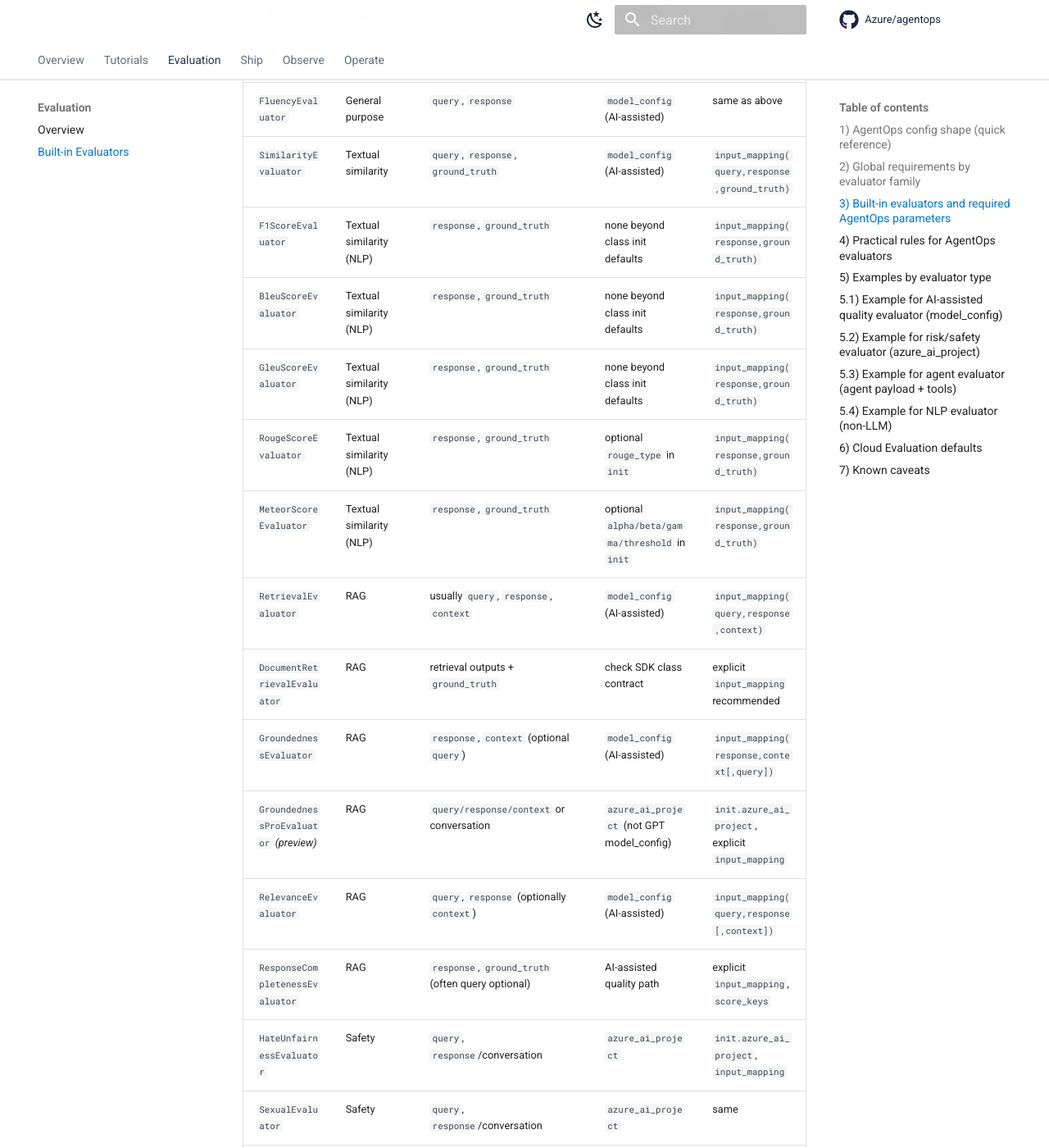
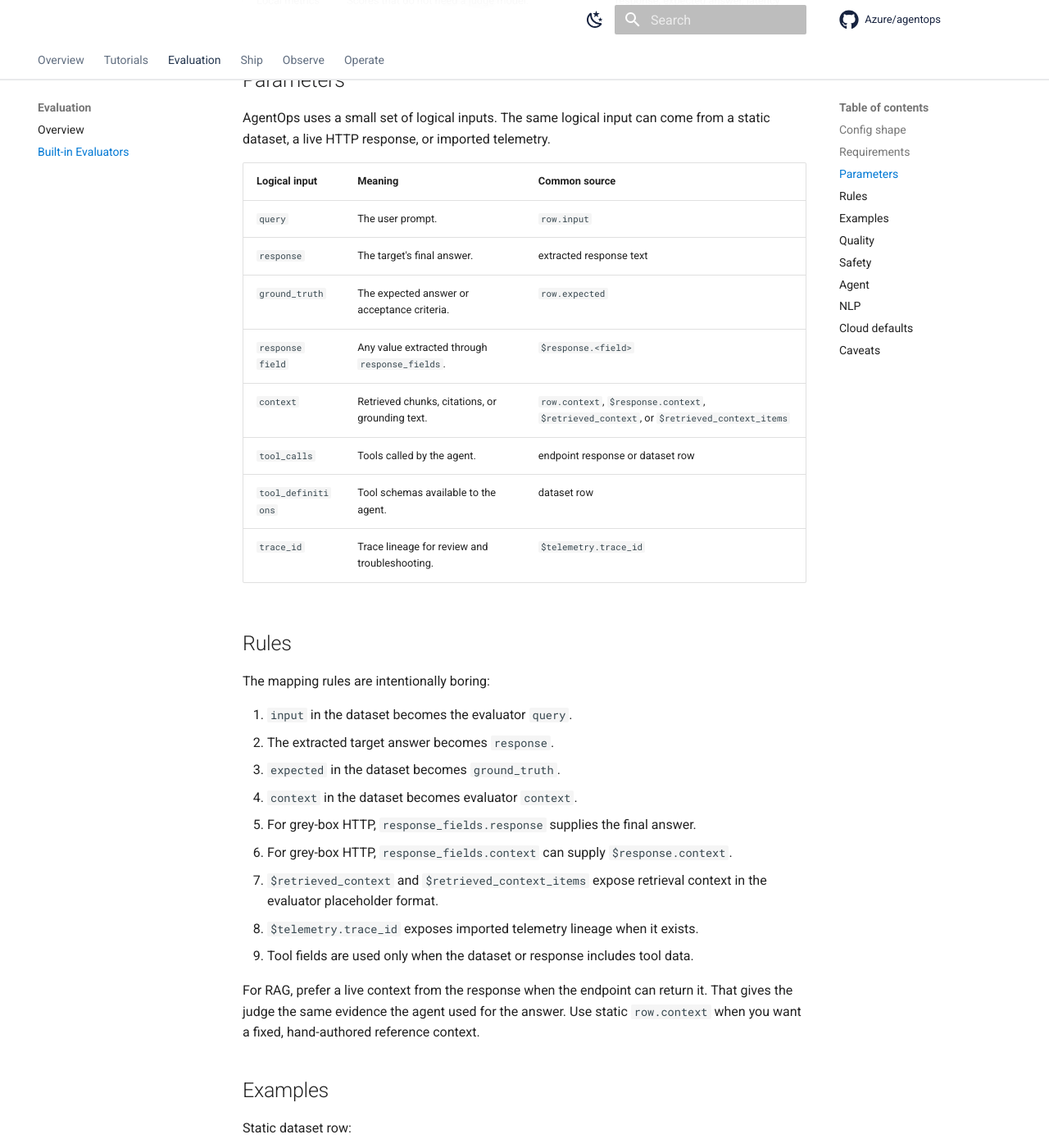
Before and after one commit to Azure/agentops, an MkDocs documentation site: the page built from docs/foundry-evaluation-sdk-built-in-evaluators.md, in a window 1280 px wide and 1400 px high, scrolled down 1369 px. Shown: the whole window at 82% size. Built offline with MkDocs 1.6.1 and Material for MkDocs 9.7.7, drawn with Linux system fonts in a browser that asks for light colours; comment, search, counter and statistics services are not loaded; some of the changed text lies outside the part shown.

Commit message:
Shorten evaluator docs table of contents
Co-authored-by: Copilot <223556219+Copilot@users.noreply.github.com>

````diff
--- a/docs/foundry-evaluation-sdk-built-in-evaluators.md
+++ b/docs/foundry-evaluation-sdk-built-in-evaluators.md
@@ -1,219 +1,210 @@
-# Foundry Evaluation SDK Built-in Evaluators (AgentOps)
+# Foundry Evaluators
 
-This guide maps Microsoft Foundry built-in evaluators to the configuration model used by AgentOps Accelerator.
+This page explains how AgentOps maps Microsoft Foundry Evaluation SDK
+evaluators to the data in `agentops.yaml`, dataset rows, HTTP responses, and
+trace imports.
 
-## 1) AgentOps config shape (quick reference)
+Most users do not need to configure evaluator internals. AgentOps selects common
+evaluators from the target type and dataset shape. Use this page when you need
+to understand what each evaluator receives.
 
-In AgentOps, each evaluator is configured as an entry in the top-level
-`evaluators:` list of `agentops.yaml`:
+## Config shape
+
+The normal config stays small:
+
+```yaml
+version: 1
+agent: "https://support-dev.example.com/chat"
+dataset: .agentops/data/rag-smoke.jsonl
+response_source: agent
+
+protocol: http-json
+request_field: message
+response_fields:
+  response: answer
+  context: context
+
+thresholds:
+  groundedness: ">=3"
+  retrieval: ">=3"
+  coherence: ">=3"
+```
+
+Use `evaluators:` only when you want to override the automatic choice:
 
 ```yaml
 evaluators:
-  - name: SimilarityEvaluator
-    source: foundry
-    enabled: true
-    config:
-      kind: builtin                # builtin | custom
-      class_name: SimilarityEvaluator
-      init:                        # constructor kwargs
-        model_config:
-          azure_endpoint: ${env:AZURE_OPENAI_ENDPOINT}
-          azure_deployment: ${env:AZURE_OPENAI_DEPLOYMENT}
-      input_mapping:               # evaluator call kwargs
-        query: $prompt
-        response: $prediction
-        ground_truth: $expected
-      score_keys:                  # ordered keys to read numeric score
-        - similarity
-        - score
+  - GroundednessEvaluator
+  - RetrievalEvaluator
+  - RelevanceEvaluator
 ```
 
-## 2) Global requirements by evaluator family
+## Requirements
 
-- AI-assisted quality evaluators use a judge model (`model_config`) in Azure OpenAI/OpenAI schema.
-- Risk/safety evaluators and `GroundednessProEvaluator` use `azure_ai_project` instead of GPT deployment in `model_config`.
-- Agent evaluators require agent-style payloads (`query/response` as messages, and often tool metadata).
-- NLP evaluators (`F1`, `BLEU`, `GLEU`, `ROUGE`, `METEOR`) are non-LLM evaluators and usually need `response` + `ground_truth`.
+| Family | What it checks | Common inputs |
+|---|---|---|
+| Quality judges | The answer is coherent, fluent, similar, complete, or relevant. | prompt, response, expected answer |
+| RAG judges | The answer uses retrieved context and the retrieval is useful. | prompt, response, context |
+| Safety judges | The answer avoids harmful or protected content. | prompt, response |
+| Agent judges | Tool use and agent workflow behavior are correct. | prompt, response, tool calls, tool definitions |
+| Local metrics | Scores that do not need a judge model. | response, expected answer, latency |
 
-## 3) Built-in evaluators and required AgentOps parameters
+## Parameters
 
-| Evaluator | Category | Typical required inputs | Backend init requirements | AgentOps `config` minimum |
-|---|---|---|---|---|
-| `CoherenceEvaluator` | General purpose | `query`, `response` | `model_config` (AI-assisted) | `kind: builtin`, `class_name`, `input_mapping(query,response)`, `score_keys` |
-| `FluencyEvaluator` | General purpose | `query`, `response` | `model_config` (AI-assisted) | same as above |
-| `SimilarityEvaluator` | Textual similarity | `query`, `response`, `ground_truth` | `model_config` (AI-assisted) | `input_mapping(query,response,ground_truth)` |
-| `F1ScoreEvaluator` | Textual similarity (NLP) | `response`, `ground_truth` | none beyond class init defaults | `input_mapping(response,ground_truth)` |
-| `BleuScoreEvaluator` | Textual similarity (NLP) | `response`, `ground_truth` | none beyond class init defaults | `input_mapping(response,ground_truth)` |
-| `GleuScoreEvaluator` | Textual similarity (NLP) | `response`, `ground_truth` | none beyond class init defaults | `input_mapping(response,ground_truth)` |
-| `RougeScoreEvaluator` | Textual similarity (NLP) | `response`, `ground_truth` | optional `rouge_type` in `init` | `input_mapping(response,ground_truth)` |
-| `MeteorScoreEvaluator` | Textual similarity (NLP) | `response`, `ground_truth` | optional `alpha/beta/gamma/threshold` in `init` | `input_mapping(response,ground_truth)` |
-| `RetrievalEvaluator` | RAG | usually `query`, `response`, `context` | `model_config` (AI-assisted) | `input_mapping(query,response,context)` |
-| `DocumentRetrievalEvaluator` | RAG | retrieval outputs + `ground_truth` | check SDK class contract | explicit `input_mapping` recommended |
-| `GroundednessEvaluator` | RAG | `response`, `context` (optional `query`) | `model_config` (AI-assisted) | `input_mapping(response,context[,query])` |
-| `GroundednessProEvaluator` *(preview)* | RAG | `query/response/context` or conversation | `azure_ai_project` (not GPT model_config) | `init.azure_ai_project`, explicit `input_mapping` |
-| `RelevanceEvaluator` | RAG | `query`, `response` (optionally `context`) | `model_config` (AI-assisted) | `input_mapping(query,response[,context])` |
-| `ResponseCompletenessEvaluator` | RAG | `response`, `ground_truth` (often query optional) | AI-assisted quality path | explicit `input_mapping`, `score_keys` |
-| `HateUnfairnessEvaluator` | Safety | `query`, `response`/conversation | `azure_ai_project` | `init.azure_ai_project`, `input_mapping` |
-| `SexualEvaluator` | Safety | `query`, `response`/conversation | `azure_ai_project` | same |
-| `ViolenceEvaluator` | Safety | `query`, `response`/conversation | `azure_ai_project` | same |
-| `SelfHarmEvaluator` | Safety | `query`, `response`/conversation | `azure_ai_project` | same |
-| `ContentSafetyEvaluator` | Safety composite | query/response or conversation | `azure_ai_project` | `init.azure_ai_project`, `input_mapping` |
-| `ProtectedMaterialEvaluator` | Safety | query/response or multimodal | `azure_ai_project` | `init.azure_ai_project`, `input_mapping` |
-| `CodeVulnerabilityEvaluator` | Safety/risk | text/code response | `azure_ai_project` | `init.azure_ai_project`, `input_mapping(response[,query])` |
-| `UngroundedAttributesEvaluator` | Safety/risk | text response | `azure_ai_project` | `init.azure_ai_project`, `input_mapping(response[,query])` |
-| `IndirectAttackEvaluator` | Safety/risk | conversation-oriented input | `azure_ai_project` | `init.azure_ai_project`, `input_mapping(conversation/query,response)` |
-| `IntentResolutionEvaluator` *(preview)* | Agent | `query`, `response` (string or message list) | agent evaluator path | `input_mapping(query,response[,tool_definitions])` |
-| `TaskAdherenceEvaluator` *(preview)* | Agent | `query`, `response` (string or message list) | agent evaluator path | `input_mapping(query,response[,tool_calls])` |
-| `ToolCallAccuracyEvaluator` *(preview)* | Agent | `query`; plus `response` or `tool_calls`; `tool_definitions` required | agent evaluator path | `input_mapping(query,response,tool_calls,tool_definitions)` |
-| `TaskCompletionEvaluator` *(preview)* | Agent | agent run/conversation payload | preview; use latest SDK docs | explicit `input_mapping`, explicit `score_keys` |
-| `TaskNavigationEfficiencyEvaluator` *(preview)* | Agent | tool/call sequence + expected path context | preview; evolving | explicit `input_mapping`, explicit `score_keys` |
-| `ToolSelectionEvaluator` *(preview)* | Agent | query/response + selected tools + tool defs | preview; evolving | explicit `input_mapping`, explicit `score_keys` |
-| `ToolInputAccuracyEvaluator` *(preview)* | Agent | tool args + tool defs + context | preview; evolving | explicit `input_mapping`, explicit `score_keys` |
-| `ToolOutputUtilizationEvaluator` *(preview)* | Agent | tool outputs + final response | preview; evolving | explicit `input_mapping`, explicit `score_keys` |
-| `ToolCallSuccessEvaluator` *(preview)* | Agent | tool execution results/status | preview; evolving | explicit `input_mapping`, explicit `score_keys` |
-| `QAEvaluator` | Composite quality | `query`, `response`, `ground_truth`, `context` | `model_config` (AI-assisted composite) | `input_mapping(query,response,ground_truth,context)` |
-| `AzureOpenAILabelGrader` | Azure OpenAI grader | template-driven (often conversation/query/response) | grader init requires template/model config | explicit `init` + explicit `input_mapping` |
-| `AzureOpenAIStringCheckGrader` | Azure OpenAI grader | template-driven text fields | grader init requires template | explicit `init` + explicit `input_mapping` |
-| `AzureOpenAITextSimilarityGrader` | Azure OpenAI grader | text + `ground_truth` equivalent | grader init requires template/model config | explicit `init` + explicit `input_mapping` |
-| `AzureOpenAIGrader` | Azure OpenAI grader | template-defined | grader init requires rubric/template | explicit `init` + explicit `input_mapping` |
+AgentOps uses a small set of logical inputs. The same logical input can come from
+a static dataset, a live HTTP response, or imported telemetry.
 
-## 4) Practical rules for AgentOps evaluators
+| Logical input | Meaning | Common source |
+|---|---|---|
+| `query` | The user prompt. | `row.input` |
+| `response` | The target's final answer. | extracted response text |
+| `ground_truth` | The expected answer or acceptance criteria. | `row.expected` |
+| `response field` | Any value extracted through `response_fields`. | `$response.<field>` |
+| `context` | Retrieved chunks, citations, or grounding text. | `row.context`, `$response.context`, `$retrieved_context`, or `$retrieved_context_items` |
+| `tool_calls` | Tools called by the agent. | endpoint response or dataset row |
+| `tool_definitions` | Tool schemas available to the agent. | dataset row |
+| `trace_id` | Trace lineage for review and troubleshooting. | `$telemetry.trace_id` |
 
-- Always set `source: foundry` for Foundry SDK evaluators.
-- For preview evaluators, always provide explicit:
-  - `config.class_name`
-  - `config.input_mapping`
-  - `config.score_keys`
-- Prefer explicit `input_mapping` even when defaults might work.
-- Keep `thresholds[].evaluator` exactly equal to `evaluators[].name`.
-- For agent evaluators, use structured fields in dataset rows (messages, tool calls, tool definitions) and map with `$row.<field>`.
+## Rules
 
-## 5) Examples by evaluator type
+The mapping rules are intentionally boring:
 
-The following examples show one practical config snippet for each evaluator family used in AgentOps:
+1. `input` in the dataset becomes the evaluator `query`.
+2. The extracted target answer becomes `response`.
+3. `expected` in the dataset becomes `ground_truth`.
+4. `context` in the dataset becomes evaluator `context`.
+5. For grey-box HTTP, `response_fields.response` supplies the final answer.
+6. For grey-box HTTP, `response_fields.context` can supply `$response.context`.
+7. `$retrieved_context` and `$retrieved_context_items` expose retrieval context
+   in the evaluator placeholder format.
+8. `$telemetry.trace_id` exposes imported telemetry lineage when it exists.
+9. Tool fields are used only when the dataset or response includes tool data.
 
-- `5.1` AI-assisted quality evaluators (`model_config`)
-- `5.2` Risk/safety evaluators (`azure_ai_project`)
-- `5.3` Agent evaluators (message/tool payloads)
-- `5.4` NLP evaluators (non-LLM)
+For RAG, prefer a live context from the response when the endpoint can return it.
+That gives the judge the same evidence the agent used for the answer. Use static
+`row.context` when you want a fixed, hand-authored reference context.
 
-## 5.1) Example for AI-assisted quality evaluator (`model_config`)
+## Examples
+
+Static dataset row:
+
+```json
+{"input":"What is the refund window?","expected":"Customers can request a refund within 30 days.","context":"Refunds are available for 30 days after purchase."}
+```
+
+Static dataset config:
 
 ```yaml
-evaluators:
-  - name: RelevanceEvaluator
-    source: foundry
-    enabled: true
-    config:
-      kind: builtin
-      class_name: RelevanceEvaluator
-      init:
-        model_config:
-          azure_endpoint: ${env:AZURE_OPENAI_ENDPOINT}
-          azure_deployment: ${env:AZURE_OPENAI_DEPLOYMENT}
-      input_mapping:
-        query: $prompt
-        response: $prediction
-      score_keys:
-        - relevance
-        - score
-
-thresholds:
-  - evaluator: RelevanceEvaluator
-    criteria: ">="
-    value: 3
+response_source: dataset
 ```
 
-## 5.2) Example for risk/safety evaluator (`azure_ai_project`)
+Use `response_source: dataset` when each row already has a `response`,
+`prediction`, `output`, or `answer` value and AgentOps should evaluate that value
+instead of calling the target.
+
+Grey-box HTTP config:
 
 ```yaml
-evaluators:
-  - name: ViolenceEvaluator
-    source: foundry
-    enabled: true
-    config:
-      kind: builtin
-      class_name: ViolenceEvaluator
-      init:
-        azure_ai_project: ${env:AZURE_AI_FOUNDRY_PROJECT_ENDPOINT}
-      input_mapping:
-        query: $prompt
-        response: $prediction
-      score_keys:
-        - violence
-        - score
-
-thresholds:
-  - evaluator: ViolenceEvaluator
-    criteria: "<="
-    value: 2
+protocol: http-json
+request_field: message
+response_fields:
+  response: output.answer
+  context: output.retrieval.chunks
 ```
 
-`GroundednessProEvaluator` follows the same pattern (`azure_ai_project` in `init`).
+Telemetry import:
 
-## 5.3) Example for agent evaluator (agent payload + tools)
-
-```yaml
-evaluators:
-  - name: ToolCallAccuracyEvaluator
-    source: foundry
-    enabled: true
-    config:
-      kind: builtin
-      class_name: ToolCallAccuracyEvaluator
-      input_mapping:
-        query: $row.query_messages
-        response: $row.response_messages
-        tool_calls: $row.tool_calls
-        tool_definitions: $row.tool_definitions
-      score_keys:
-        - tool_call_accuracy
-        - score
-
-thresholds:
-  - evaluator: ToolCallAccuracyEvaluator
-    criteria: ">="
-    value: 3
+```powershell
+agentops telemetry validate prod-rag
+agentops telemetry preview prod-rag --rows 10
+agentops telemetry import prod-rag --apply
 ```
 
-## 5.4) Example for NLP evaluator (non-LLM)
+When comparing this page with raw SDK examples, use these mappings:
 
-```yaml
-evaluators:
-  - name: F1ScoreEvaluator
-    source: foundry
-    enabled: true
-    config:
-      kind: builtin
-      class_name: F1ScoreEvaluator
-      input_mapping:
-        response: $prediction
-        ground_truth: $expected
-      score_keys:
-        - f1_score
-        - score
+- Quality evaluators often show `model_config`. In AgentOps, set the judge model
+  with `AZURE_OPENAI_DEPLOYMENT` or `AZURE_AI_MODEL_DEPLOYMENT_NAME`.
+- Safety evaluators often show `azure_ai_project`. In AgentOps, set the Foundry
+  project with `AZURE_AI_FOUNDRY_PROJECT_ENDPOINT` or `project_endpoint:`.
+- Agent evaluators need the agent payload to include tool calls and tool
+  definitions when you want tools to be judged.
+- NLP metrics are non-LLM checks over values such as `response` and
+  `ground_truth`.
 
-thresholds:
-  - evaluator: F1ScoreEvaluator
-    criteria: ">="
-    value: 0.7
-```
+## Quality
 
-## 6) Cloud Evaluation defaults
+| Evaluator | Typical inputs | Notes |
+|---|---|---|
+| `CoherenceEvaluator` | `query`, `response` | Checks whether the answer is logically consistent. |
+| `FluencyEvaluator` | `response` | Checks language quality. |
+| `SimilarityEvaluator` | `query`, `response`, `ground_truth` | Compares the answer with the expected answer. |
+| `ResponseCompletenessEvaluator` | `query`, `response`, `ground_truth` | Checks whether the answer covers what was expected. |
+| `RelevanceEvaluator` | `query`, `response`, optional `context` | Useful for both chat and RAG quality. |
 
-AgentOps provides sensible defaults so you don't need to configure extra environment variables:
+Quality judges need a judge model deployment. Set
+`AZURE_OPENAI_DEPLOYMENT` or `AZURE_AI_MODEL_DEPLOYMENT_NAME` when local or
+cloud evaluation needs one.
+
+## Safety
+
+| Evaluator | Typical inputs | Notes |
+|---|---|---|
+| `ViolenceEvaluator` | `query`, `response` | Scores violent content risk. |
+| `SexualEvaluator` | `query`, `response` | Scores sexual content risk. |
+| `SelfHarmEvaluator` | `query`, `response` | Scores self-harm content risk. |
+| `HateUnfairnessEvaluator` | `query`, `response` | Scores hate and unfairness risk. |
+| `ProtectedMaterialEvaluator` | `query`, `response` | Checks protected material risk when supported by the SDK. |
+| `ContentSafetyEvaluator` | `query`, `response` | Composite safety path when supported by the SDK. |
+
+Safety judges require a Foundry project connection. Use
+`AZURE_AI_FOUNDRY_PROJECT_ENDPOINT` or `project_endpoint:` in `agentops.yaml`.
+
+## Agent
+
+| Evaluator | Typical inputs | Notes |
+|---|---|---|
+| `ToolCallAccuracyEvaluator` | `query`, `tool_calls`, `tool_definitions` | Checks whether the expected tools were called. |
+| `IntentResolutionEvaluator` | `query`, `response`, `tool_definitions` | Checks whether the agent resolved the user's intent. |
+| `TaskAdherenceEvaluator` | `query`, `response`, `tool_definitions` | Checks whether the agent stayed on task. |
+| `TaskCompletionEvaluator` | conversation payload | Preview in some SDK versions. |
+| `ToolSelectionEvaluator` | tool selection plus tool definitions | Preview in some SDK versions. |
+| `ToolInputAccuracyEvaluator` | tool arguments plus tool definitions | Preview in some SDK versions. |
+
+Agent judges work best when the target returns tool telemetry or the dataset row
+contains expected tool calls. If the endpoint cannot expose tool calls, start
+with answer quality and RAG judges instead.
+
+## NLP
+
+| Evaluator | Typical inputs | Notes |
+|---|---|---|
+| `F1ScoreEvaluator` | `response`, `ground_truth` | Good for exact reference checks. |
+| `BleuScoreEvaluator` | `response`, `ground_truth` | Optional text similarity metric. |
+| `GleuScoreEvaluator` | `response`, `ground_truth` | Optional text similarity metric. |
+| `RougeScoreEvaluator` | `response`, `ground_truth` | Optional summary similarity metric. |
+| `MeteorScoreEvaluator` | `response`, `ground_truth` | Optional text similarity metric. |
+| `avg_latency_seconds` | elapsed time | AgentOps computes this locally. |
+
+Local metrics are useful when you want a cheap deterministic signal. They are not
+a replacement for human review or RAG-specific judges.
+
+## Cloud defaults
+
+AgentOps keeps cloud evaluation setup minimal:
 
 | Setting | Default | Override |
 |---|---|---|
-| Judge model (AI-assisted evaluators) | A deployment you configure in your project | `AZURE_OPENAI_DEPLOYMENT` or `AZURE_AI_MODEL_DEPLOYMENT_NAME` env var |
-| Authentication | `DefaultAzureCredential` (passwordless) | `az login` locally, Managed Identity in Azure |
+| Authentication | `DefaultAzureCredential` | `az login` locally, managed identity in Azure, or federated identity in CI. |
+| Foundry project | `project_endpoint` or `AZURE_AI_FOUNDRY_PROJECT_ENDPOINT` | Set either value before running. |
+| Judge model | Project deployment selected by environment | `AZURE_OPENAI_DEPLOYMENT` or `AZURE_AI_MODEL_DEPLOYMENT_NAME`. |
+| Publishing | Implicit for `execution: cloud` | `publish: true` for local runs that should upload metrics. |
 
-## 7) Known caveats
+## Caveats
 
-- Some agent evaluators listed in the latest Foundry docs are preview and can change name/signature.
-- Not all preview evaluators have stable Python API docs with full constructor/call signatures at any given time.
-- When a signature changes, update the evaluator override list in `agentops.yaml` (no code change is needed in AgentOps core; the runtime is generic).
+- Foundry Evaluation SDK preview evaluators can change names or call signatures.
+- If the SDK changes an evaluator, keep the docs, catalog, and tests in sync.
+- `response_fields.response` is the final answer path for HTTP JSON responses.
+- `response_fields.context` is the retrieved context path for RAG evaluation.
+- Production trace imports need review before they become blocking release gates.
 
-**Last updated:** 2026-03-02 (UTC)
-
-Because Foundry Evaluation SDK and evaluator signatures evolve (especially preview features), review official docs before production rollout.
+**Last updated:** 2026-06-26 (UTC)
````
